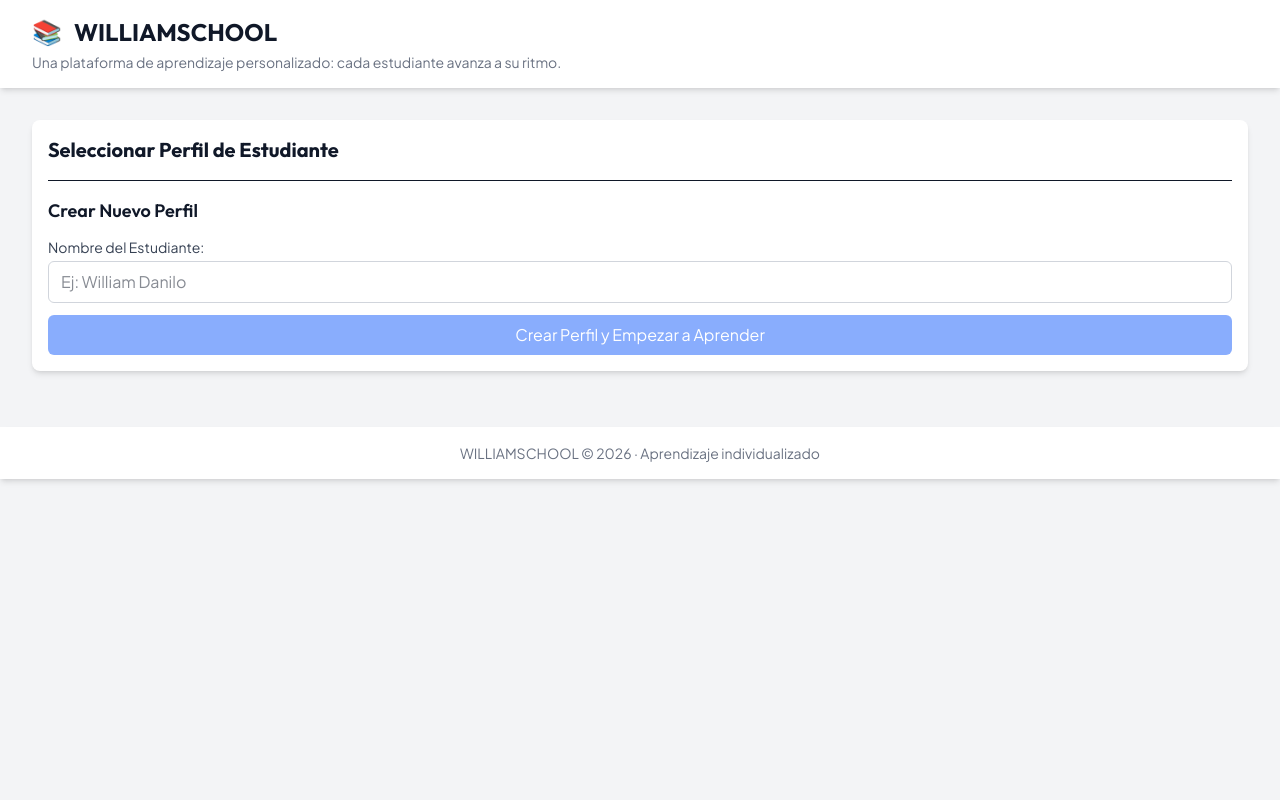
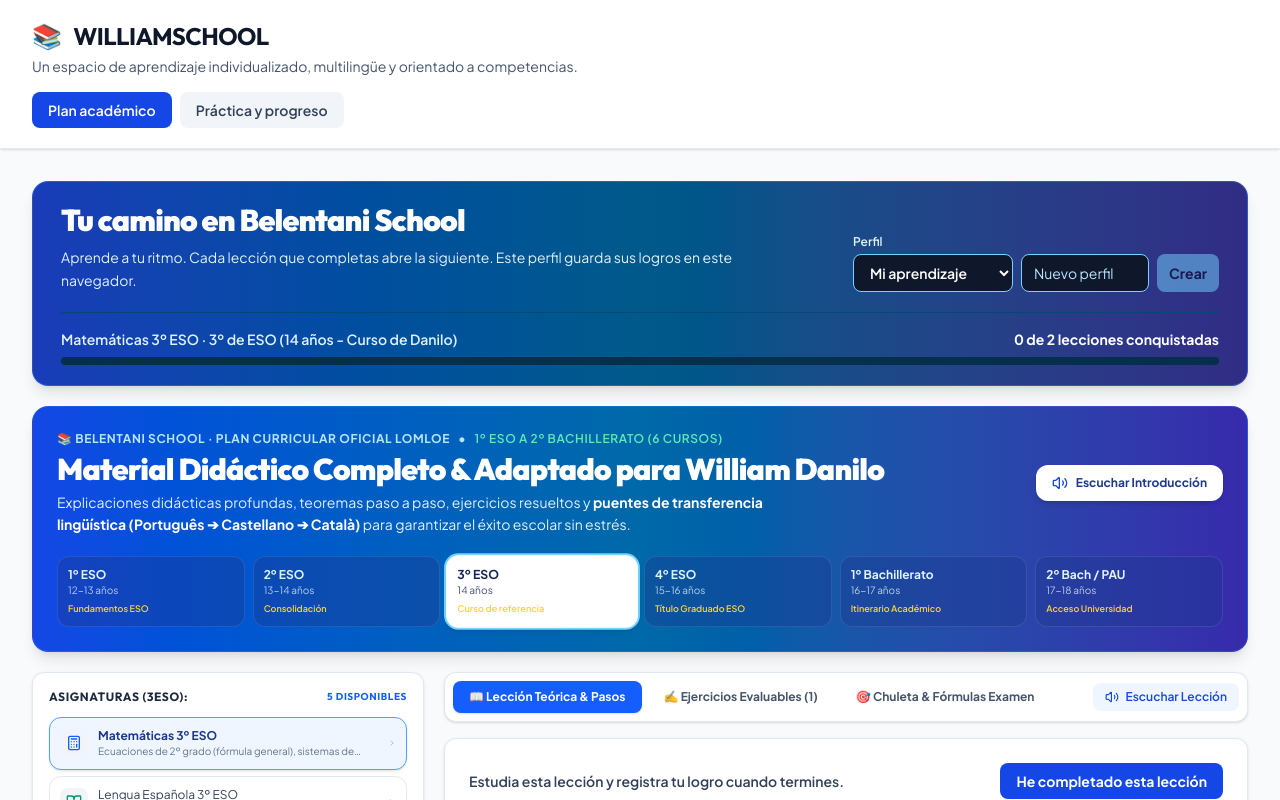
Before and after one commit to belentani7/WILLIAMSCHOOL, a React (Vite) app: page / in a window 1280 px wide. Shown: the top 800 px of the page. Built offline with nearby package versions, Linux system fonts and the light colour scheme.

Commit message:
feat(app): integrate academic curriculum and personalized practice routes

```diff
--- a/src/App.tsx
+++ b/src/App.tsx
@@ -1,11 +1,15 @@
 import { useState } from 'react';
+import { AcademicPlan } from './components/AcademicPlan';
 import { ProfileSelector } from './components/profile/ProfileSelector';
 import { LessonList } from './components/progress/LessonList';
 import { LessonView } from './components/progress/LessonView';
 import { ProgressStorage } from './utils/progress/storage';
 import { lessonMap } from './utils/progress/lessonMapper';
 
+type WorkspaceTab = 'academic' | 'practice';
+
 export default function App() {
+  const [activeTab, setActiveTab] = useState<WorkspaceTab>('academic');
   const [profileId, setProfileId] = useState<string | null>(null);
   const [currentLessonId, setCurrentLessonId] = useState<string | null>(null);
 
@@ -23,21 +27,43 @@
   };
 
   return (
-    <div className="min-h-screen bg-gray-100 text-gray-900">
-      <header className="bg-white shadow-md">
-        <div className="mx-auto max-w-7xl px-4 py-4 sm:px-6 lg:px-8">
-          <h1 className="flex items-center text-2xl font-bold">
-            <span className="mr-3" aria-hidden="true">📚</span>
-            WILLIAMSCHOOL
-          </h1>
-          <p className="mt-1 text-sm text-gray-500">
-            Una plataforma de aprendizaje personalizado: cada estudiante avanza a su ritmo.
-          </p>
+    <div className="min-h-screen bg-slate-50 text-slate-900">
+      <header className="border-b border-slate-200 bg-white shadow-sm">
+        <div className="mx-auto flex max-w-7xl flex-col gap-4 px-4 py-5 sm:px-6 lg:px-8">
+          <div>
+            <h1 className="flex items-center text-2xl font-bold tracking-tight">
+              <span className="mr-3" aria-hidden="true">📚</span>
+              WILLIAMSCHOOL
+            </h1>
+            <p className="mt-1 text-sm text-slate-600">
+              Un espacio de aprendizaje individualizado, multilingüe y orientado a competencias.
+            </p>
+          </div>
+          <nav className="flex flex-wrap gap-2" aria-label="Áreas de aprendizaje">
+            <button
+              type="button"
+              onClick={() => setActiveTab('academic')}
+              aria-current={activeTab === 'academic' ? 'page' : undefined}
+              className={`rounded-lg px-4 py-2 text-sm font-semibold transition-colors focus-visible:outline focus-visible:outline-2 focus-visible:outline-offset-2 focus-visible:outline-blue-700 ${activeTab === 'academic' ? 'bg-blue-700 text-white' : 'bg-slate-100 text-slate-700 hover:bg-slate-200'}`}
+            >
+              Plan académico
+            </button>
+            <button
+              type="button"
+              onClick={() => setActiveTab('practice')}
+              aria-current={activeTab === 'practice' ? 'page' : undefined}
+              className={`rounded-lg px-4 py-2 text-sm font-semibold transition-colors focus-visible:outline focus-visible:outline-2 focus-visible:outline-offset-2 focus-visible:outline-blue-700 ${activeTab === 'practice' ? 'bg-blue-700 text-white' : 'bg-slate-100 text-slate-700 hover:bg-slate-200'}`}
+            >
+              Práctica y progreso
+            </button>
+          </nav>
         </div>
       </header>
 
       <main className="mx-auto max-w-7xl px-4 py-8 sm:px-6 lg:px-8">
-        {profileId === null ? (
+        {activeTab === 'academic' ? (
+          <AcademicPlan />
+        ) : profileId === null ? (
           <ProfileSelector onProfileSelected={setProfileId} />
         ) : currentLessonId && lessonMap[currentLessonId] ? (
           <LessonView
@@ -50,8 +76,8 @@
         )}
       </main>
 
-      <footer className="bg-white shadow-md">
-        <div className="mx-auto max-w-7xl px-4 py-4 text-center text-sm text-gray-500 sm:px-6 lg:px-8">
+      <footer className="border-t border-slate-200 bg-white">
+        <div className="mx-auto max-w-7xl px-4 py-4 text-center text-sm text-slate-500 sm:px-6 lg:px-8">
           WILLIAMSCHOOL © 2026 · Aprendizaje individualizado
         </div>
       </footer>
```
